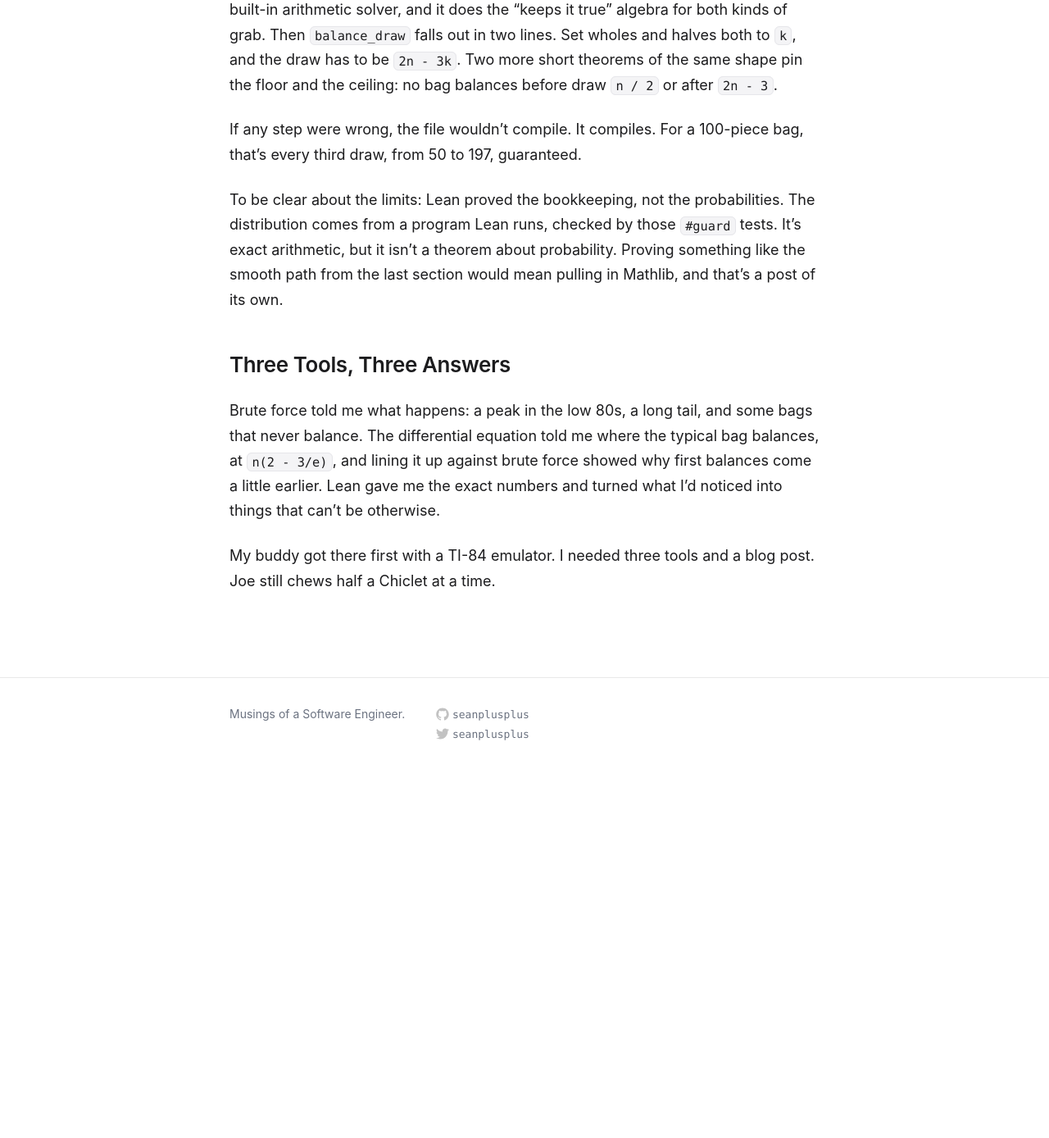
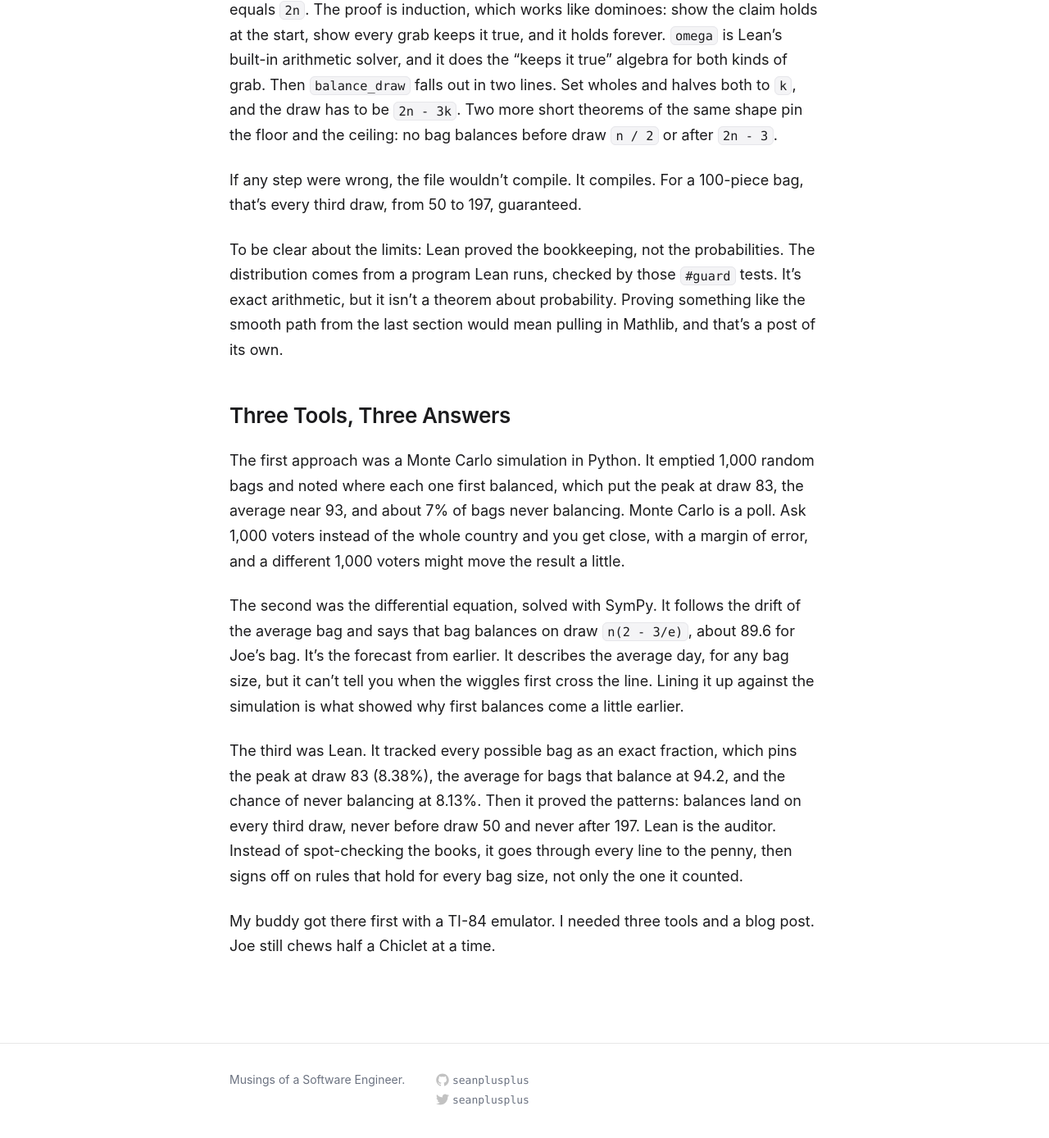
Before and after one commit to SeanPlusPlus/seanplusplus.github.io, a Jekyll site: the page built from _posts/2026-11-27-the-half-chiclet-problem.md, in a window 1280 px wide and 1400 px high, scrolled down 12838 px. Shown: the top 1388 px of the window at 82% size. Built offline with Jekyll 4.4.1, drawn with Linux system fonts in a browser that asks for light colours; before the commit the page ends 13792 px from its top, so only the background shows below that; some of the changed text lies outside the part shown.

Commit message:
docs: name the Monte Carlo approach and spell out all three tools
Rename the brute-force sections to Monte Carlo, say where the name
comes from, and rewrite the conclusion to state each approach with
its numbers and an analogy (poll, forecast, auditor).

Co-Authored-By: Claude Opus 5.5 <noreply@anthropic.com>

````diff
--- a/_posts/2026-11-27-the-half-chiclet-problem.md
+++ b/_posts/2026-11-27-the-half-chiclet-problem.md
@@ -26,9 +26,9 @@ The fastest it can happen: Joe pulls a whole 50 times in a row, and on draw 50 t
 
 So the answer comes as a distribution. Run a lot of bags, record the draw where each one first balances, and plot it. The tallest bar is our answer.
 
-## Brute Force First
+## Monte Carlo First
 
-Before borrowing any of my buddy's tricks, here's my instinct: brute force the thing. Simulate Joe emptying a bag, note the draw where it first balances, do that for 1,000 bags, and look at the pile.
+Before borrowing any of my buddy's tricks, here's my instinct: brute force the thing. Simulate Joe emptying a bag, note the draw where it first balances, do that for 1,000 bags, and look at the pile. This kind of brute force has a name, a Monte Carlo simulation, after the casino in Monaco, because the answer comes from rolling dice over and over.
 
 ```python
 import random
@@ -77,7 +77,7 @@ Draw 83 wins, edging out 86 by two bags and 80 by six. The pile climbs fast off
 
 The bars only sit on every third draw, and that's just bookkeeping. Getting to `(k, k)` takes `n - k` wholes split plus `n - 2k` halves chewed, which is `2n - 3k` draws. Each step down in `k` adds three.
 
-## Brute Force: Pros and Cons
+## Monte Carlo: Pros and Cons
 
 This is the programmer move. It works, and it's also kind of meathead.
 
@@ -270,6 +270,10 @@ To be clear about the limits: Lean proved the bookkeeping, not the probabilities
 
 ## Three Tools, Three Answers
 
-Brute force told me what happens: a peak in the low 80s, a long tail, and some bags that never balance. The differential equation told me where the typical bag balances, at `n(2 - 3/e)`, and lining it up against brute force showed why first balances come a little earlier. Lean gave me the exact numbers and turned what I'd noticed into things that can't be otherwise.
+The first approach was a Monte Carlo simulation in Python. It emptied 1,000 random bags and noted where each one first balanced, which put the peak at draw 83, the average near 93, and about 7% of bags never balancing. Monte Carlo is a poll. Ask 1,000 voters instead of the whole country and you get close, with a margin of error, and a different 1,000 voters might move the result a little.
+
+The second was the differential equation, solved with SymPy. It follows the drift of the average bag and says that bag balances on draw `n(2 - 3/e)`, about 89.6 for Joe's bag. It's the forecast from earlier. It describes the average day, for any bag size, but it can't tell you when the wiggles first cross the line. Lining it up against the simulation is what showed why first balances come a little earlier.
+
+The third was Lean. It tracked every possible bag as an exact fraction, which pins the peak at draw 83 (8.38%), the average for bags that balance at 94.2, and the chance of never balancing at 8.13%. Then it proved the patterns: balances land on every third draw, never before draw 50 and never after 197. Lean is the auditor. Instead of spot-checking the books, it goes through every line to the penny, then signs off on rules that hold for every bag size, not only the one it counted.
 
 My buddy got there first with a TI-84 emulator. I needed three tools and a blog post. Joe still chews half a Chiclet at a time.
````
